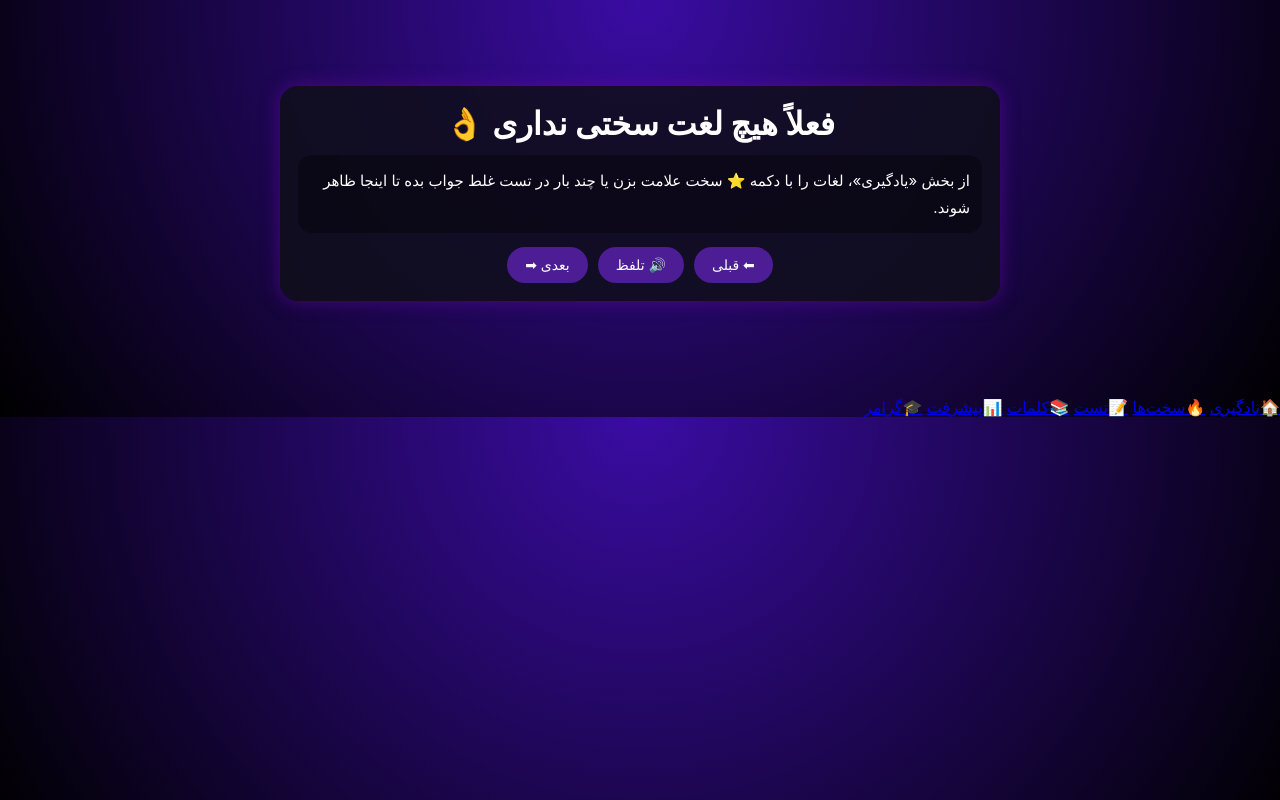
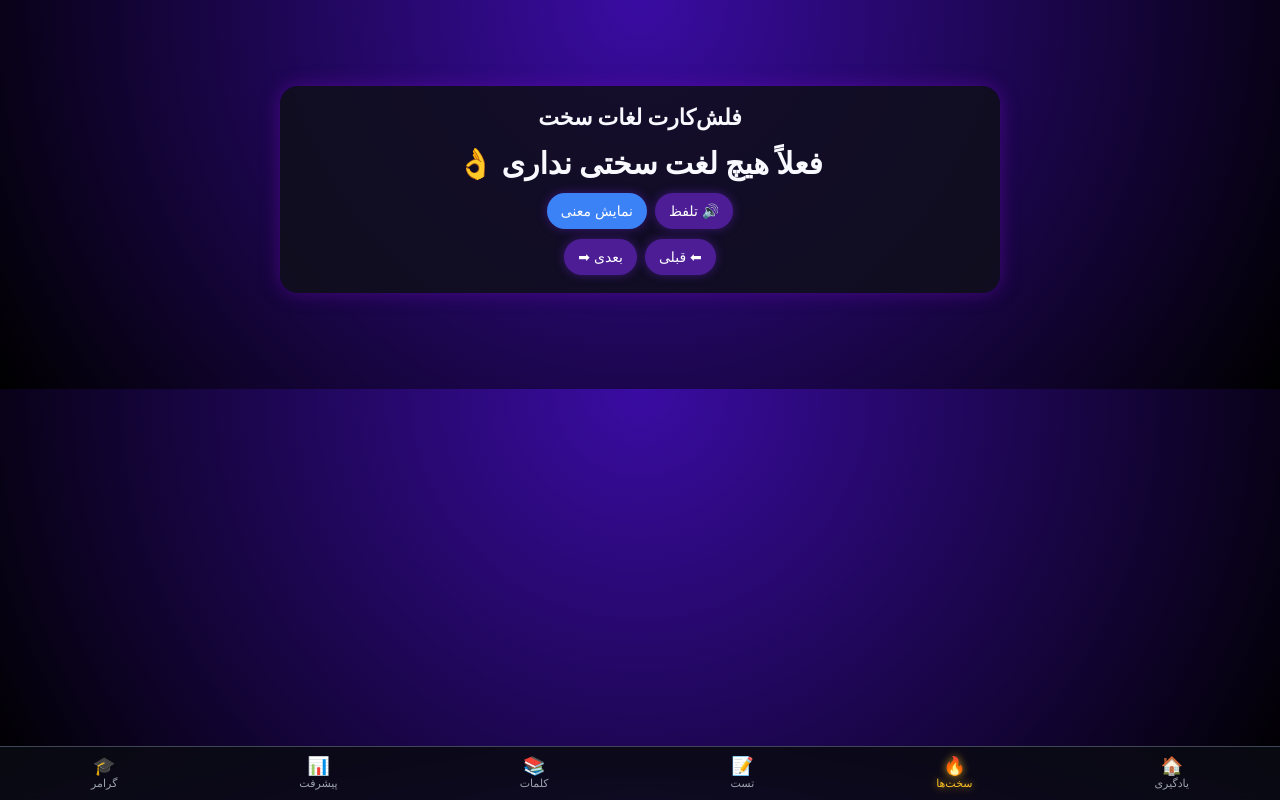
Before and after one commit to aminhosseini7/amin-vocab-pro, a plain HTML site: page hard.html in a window 1280 px wide. Drawn offline with Linux system fonts and the light colour scheme.

Commit message:
Update hard.html

```diff
--- a/hard.html
+++ b/hard.html
@@ -2,18 +2,23 @@
 <html lang="fa" dir="rtl">
 <head>
   <meta charset="UTF-8" />
-<title>لغات سخت – Amin Vocab Pro</title>
+  <title>Amin Vocab Pro – سخت‌ها</title>
   <meta name="viewport" content="width=device-width, initial-scale=1.0" />
 
   <link rel="manifest" href="manifest.json" />
   <meta name="theme-color" content="#7209B7" />
+  <meta name="apple-mobile-web-app-capable" content="yes" />
+  <meta name="apple-mobile-web-app-status-bar-style" content="black-translucent" />
+  <meta name="apple-mobile-web-app-title" content="Amin Vocab Pro" />
+  <link rel="apple-touch-icon" href="icon-192.png" />
 
   <style>
     body {
       font-family: -apple-system, BlinkMacSystemFont, 'Segoe UI', sans-serif;
-  margin: 0; padding: 0;
+      margin: 0;
+      padding: 0;
       background: radial-gradient(circle at top, #3a0ca3, #000);
-  color: #fff;
+      color: #f8f8ff;
     }
     .container {
       max-width: 720px;
@@ -21,61 +26,106 @@ body {
       padding: 16px;
     }
     .card {
-  background: rgba(15,15,25,0.85);
+      background: rgba(15, 15, 25, 0.85);
+      border-radius: 18px;
       padding: 18px;
-  border-radius: 18px;
-  box-shadow: 0 0 18px rgba(114,9,183,0.5);
+      box-shadow: 0 0 18px rgba(114, 9, 183, 0.5);
+    }
+    h1 {
+      font-size: 22px;
+      margin-top: 0;
+      text-align: center;
     }
     .word {
-  font-size: 32px;
-  font-weight: bold;
+      font-size: 30px;
+      font-weight: 700;
       text-align: center;
       margin-bottom: 12px;
     }
-.meaning {
-  margin-top: 10px;
-  padding: 12px;
-  border-radius: 14px;
-  background: rgba(0,0,0,0.35);
-  font-size: 15px;
-  line-height: 1.8;
-}
     .btn-row {
       display: flex;
+      flex-wrap: wrap;
+      gap: 8px;
       justify-content: center;
-  gap: 10px;
-  margin-top: 14px;
+      margin-top: 10px;
     }
     button {
       border: none;
       border-radius: 999px;
+      padding: 10px 14px;
+      font-size: 14px;
+      cursor: pointer;
       background: #4c1d95;
-  padding: 10px 18px;
+      color: #fff;
+      box-shadow: 0 0 10px rgba(76, 29, 149, 0.7);
+    }
+    button.primary { background: #3b82f6; }
+    button.good { background: #16a34a; }
+    button.bad { background: #dc2626; }
+    button:active { transform: scale(0.96); }
+    #hardMeaningBox {
+      margin-top: 10px;
+      padding: 10px;
+      border-radius: 14px;
+      background: rgba(0,0,0,0.35);
       font-size: 14px;
-  color: white;
-  cursor: pointer;
+      line-height: 1.7;
+      display: none;
     }
-button:active { transform: scale(0.96); }
+    .bottom-nav {
+      position: fixed;
+      bottom: 0;
+      left: 0;
+      right: 0;
+      background: rgba(10,10,20,0.9);
+      border-top: 1px solid rgba(148,163,184,0.4);
+      display: flex;
+      justify-content: space-around;
+      padding: 8px 0 10px;
+      backdrop-filter: blur(16px);
+      z-index: 20;
+    }
+    .nav-item {
+      font-size: 11px;
+      color: #9ca3af;
+      text-align: center;
+      text-decoration: none;
+    }
+    .nav-item span {
+      display: block;
+      font-size: 18px;
+    }
+    .nav-item.active {
+      color: #fbbf24;
+      text-shadow: 0 0 8px rgba(251, 191, 36, 0.8);
+    }
+    @media (max-width: 640px) {
+      .container { margin-top: 60px; padding: 12px; }
+      .word { font-size: 24px; }
+    }
   </style>
 </head>
-
 <body>
   <div class="container">
     <div class="card">
-    <div id="hardWord" class="word">...</div>
+      <h1>فلش‌کارت لغات سخت</h1>
+      <div class="word" id="hardWord">...</div>
 
-    <div id="hardMeaning" class="meaning">
-      ...
+      <div class="btn-row">
+        <button id="btnSpeakHard">🔊 تلفظ</button>
+        <button class="primary" id="btnShowHardMeaning">نمایش معنی</button>
       </div>
+
+      <div id="hardMeaningBox"></div>
 
       <div class="btn-row">
         <button id="btnHardPrev">⬅ قبلی</button>
-      <button id="btnSpeakHard">🔊 تلفظ</button>
         <button id="btnHardNext">بعدی ➡</button>
       </div>
     </div>
   </div>
 
+  <!-- ناوبری پایین، دقیقا مثل index.html فقط active روی سخت‌ها -->
   <div class="bottom-nav">
     <a class="nav-item" href="index.html"><span>🏠</span>یادگیری</a>
     <a class="nav-item active" href="hard.html"><span>🔥</span>سخت‌ها</a>
@@ -90,5 +140,19 @@ button:active { transform: scale(0.96); }
   <script src="js/srs.js"></script>
   <script src="js/hard.js"></script>
 
+  <script>
+    if (
+      "serviceWorker" in navigator &&
+      (location.protocol === "https:" || location.hostname === "localhost")
+    ) {
+      window.addEventListener("load", function () {
+        navigator.serviceWorker
+          .register("service-worker.js")
+          .catch(function (err) {
+            console.log("Service Worker registration failed:", err);
+          });
+      });
+    }
+  </script>
 </body>
 </html>
```
Lines whose indentation alone changed are shown as unchanged.
